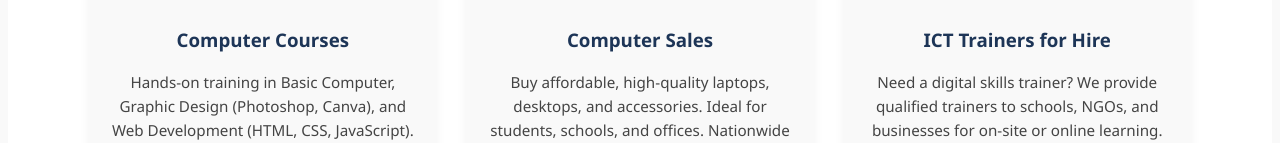
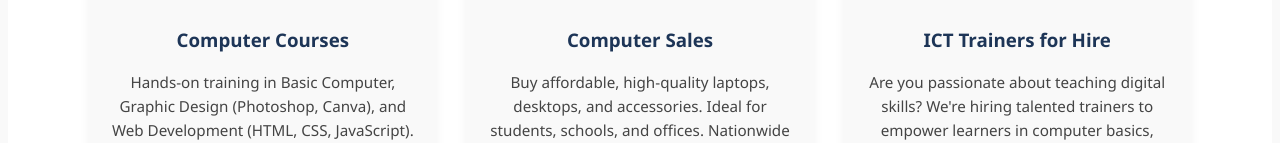
Before and after one commit to HadiAdan/techlitsoftware007, a plain HTML site: page services.html in a window 1280 px wide. Shown: the part 657-800 px from the top of the page. Drawn offline with Linux system fonts and the light colour scheme.

Commit message:
Updated services.html

```diff
--- a/services.html
+++ b/services.html
@@ -319,8 +319,8 @@ footer {
         <i class="fas fa-chalkboard-teacher fa-3x icon"></i>
         <h3>ICT Trainers for Hire</h3>
         <p>
-          Need a digital skills trainer? We provide qualified trainers to schools, NGOs,
-          and businesses for on-site or online learning.
+          Are you passionate about teaching digital skills? We're hiring talented trainers to empower
+          learners in computer basics, graphic design, web development, and more. Join us to shape the future!
         </p>
         <a href="https://docs.google.com/forms/d/e/1FAIpQLScZ7sI-5GJTEXGHNOP4Mz_i0BZtvRt4S_ynM__5akcPlklysw/viewform?usp=header" class="btn btn-outline">Apply as Trainer</a>
       </div>
```
